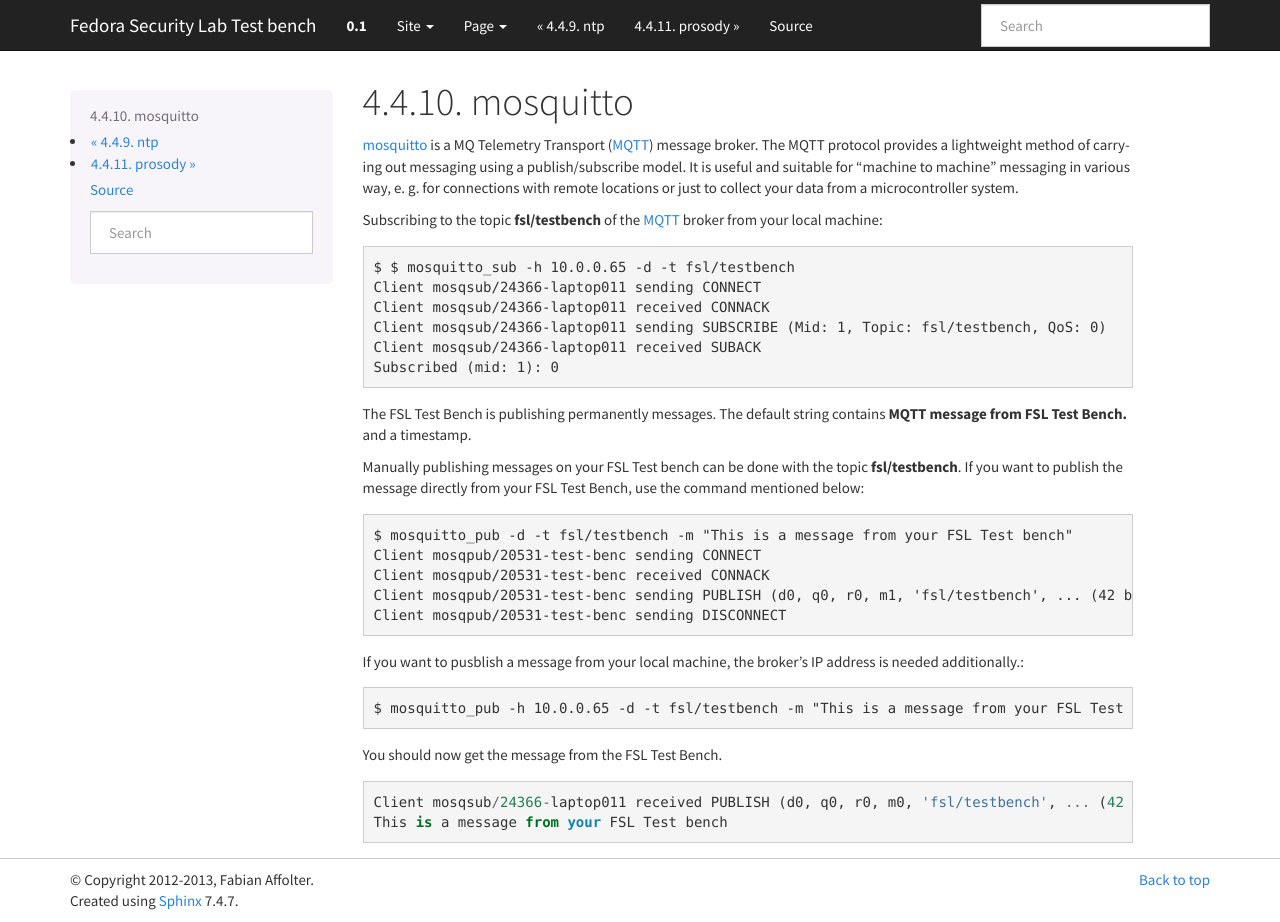
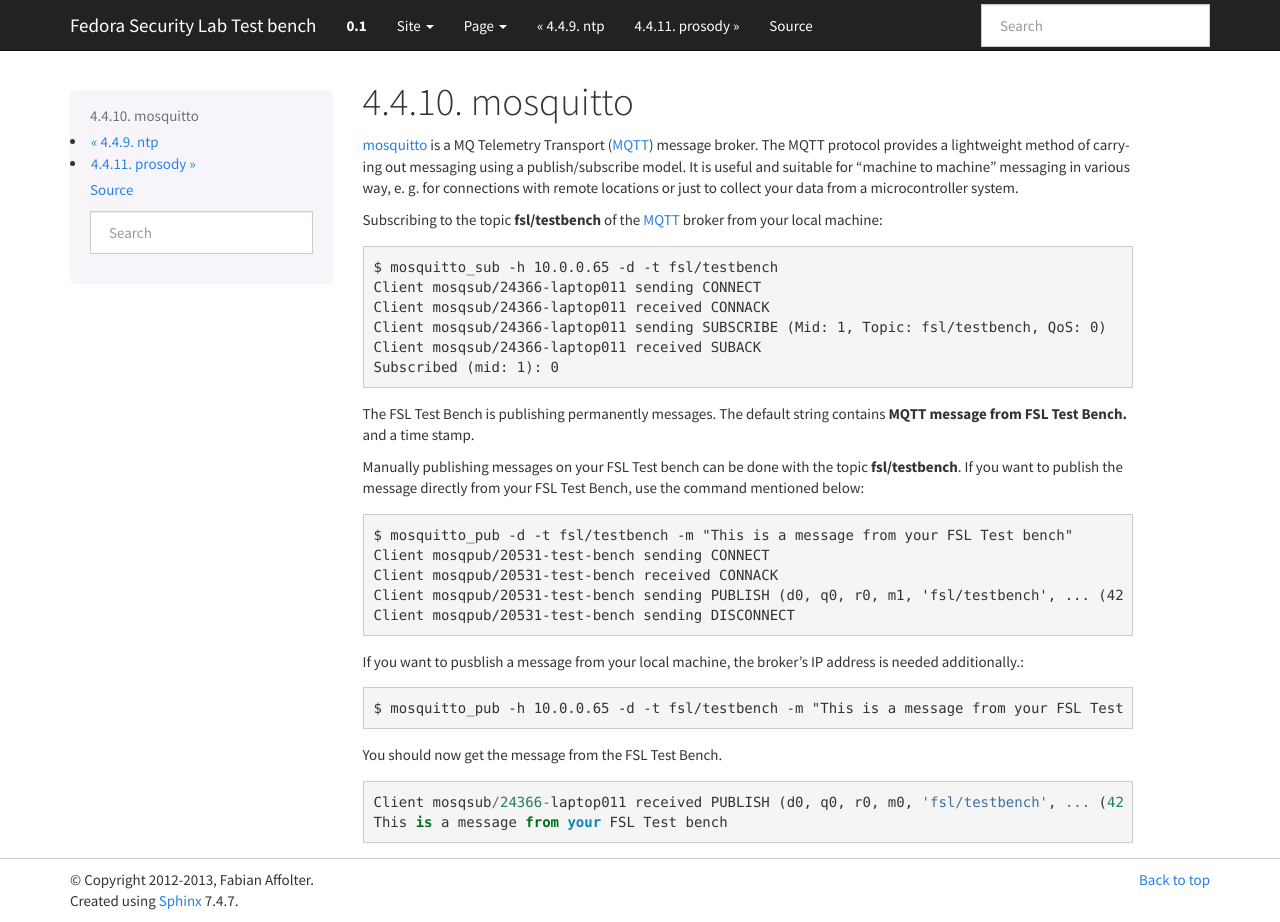
Before and after one commit to fabaff/fsl-test-bench, a Sphinx documentation site: the page built from docs/services/misc/mosquitto.rst, in a window 1280 px wide and 922 px high. Built offline with Sphinx 7.4.7, drawn with Linux system fonts in a browser that asks for light colours; formulas are drawn with MathJax 3.

Commit message:
fix typos

```diff
--- a/docs/services/misc/mosquitto.rst
+++ b/docs/services/misc/mosquitto.rst
@@ -7,19 +7,16 @@
 
 mosquitto
 =========
-
 `mosquitto`_ is a MQ Telemetry Transport (`MQTT`_) message broker. The MQTT
 protocol provides a lightweight method of carrying out messaging using a
 publish/subscribe model. It is useful and suitable for "machine to machine"
 messaging in various way, e. g. for connections with remote locations or just
 to collect your data from a microcontroller system.
 
-
-
 Subscribing to the topic **fsl/testbench** of the `MQTT`_ broker from your
 local machine::
 
-    $ $ mosquitto_sub -h 10.0.0.65 -d -t fsl/testbench
+    $ mosquitto_sub -h 10.0.0.65 -d -t fsl/testbench
     Client mosqsub/24366-laptop011 sending CONNECT
     Client mosqsub/24366-laptop011 received CONNACK
     Client mosqsub/24366-laptop011 sending SUBSCRIBE (Mid: 1, Topic: fsl/testbench, QoS: 0)
@@ -27,17 +24,17 @@ local machine::
     Subscribed (mid: 1): 0
 
 The FSL Test Bench is publishing permanently messages. The default string
-contains **MQTT message from FSL Test Bench.** and a timestamp.
+contains **MQTT message from FSL Test Bench.** and a time stamp.
 
 Manually publishing messages on your FSL Test bench can be done with the topic
 **fsl/testbench**. If you want to publish the message directly from your FSL
 Test Bench, use the command mentioned below::
 
     $ mosquitto_pub -d -t fsl/testbench -m "This is a message from your FSL Test bench"
-    Client mosqpub/20531-test-benc sending CONNECT
-    Client mosqpub/20531-test-benc received CONNACK
-    Client mosqpub/20531-test-benc sending PUBLISH (d0, q0, r0, m1, 'fsl/testbench', ... (42 bytes))
-    Client mosqpub/20531-test-benc sending DISCONNECT
+    Client mosqpub/20531-test-bench sending CONNECT
+    Client mosqpub/20531-test-bench received CONNACK
+    Client mosqpub/20531-test-bench sending PUBLISH (d0, q0, r0, m1, 'fsl/testbench', ... (42 bytes))
+    Client mosqpub/20531-test-bench sending DISCONNECT
 
 If you want to pusblish a message from your local machine, the broker's IP
 address is needed additionally.::
```
